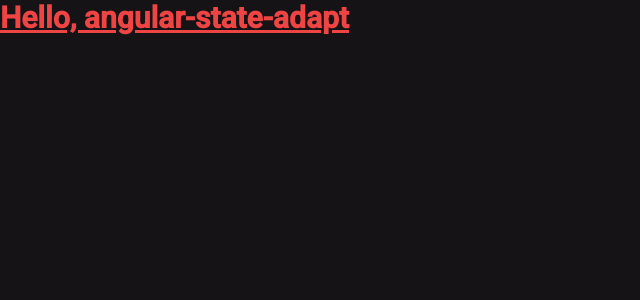
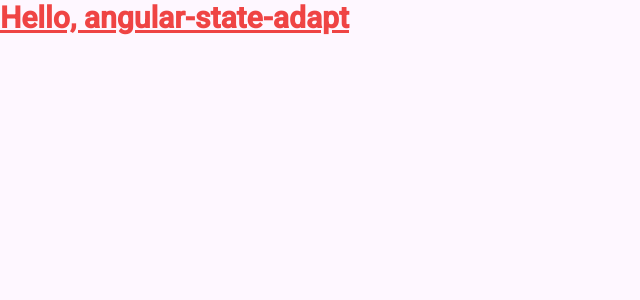
Before and after one commit to TopGITsan/angular-state-adapt, an Angular app: page / in a window 1280 px wide. Shown: the top 300 px of the page, without its empty margins (0-640 px from the left). Built offline with nearby package versions, Linux system fonts and the light colour scheme.

Commit message:
feat(styles.css): :lipstick: add variables and theme to global styles file

```diff
--- a/src/styles.scss
+++ b/src/styles.scss
@@ -1,30 +1,25 @@
 // Custom Theming for Angular Material
 // For more information: https://material.angular.io/guide/theming
+// css variables
+@use "variables" as variables;
+// material
 @use "@angular/material" as mat;
+// material custom theme
+@use "theme-colors" as customTheme;
 
 @tailwind base;
 @tailwind components;
 @tailwind utilities;
 
 html {
+  // Must specify color-scheme for theme mixin to automatically work
   color-scheme: light dark;
+
   @include mat.theme(
     (
       color: (
-        theme-type: light,
-        primary: mat.$azure-palette,
-        tertiary: mat.$blue-palette,
-      ),
-      typography: Roboto,
-      density: 0,
-    )
-  );
-  @include mat.theme(
-    (
-      color: (
-        primary: mat.$violet-palette,
-        tertiary: mat.$orange-palette,
-        theme-type: dark,
+        primary: customTheme.$primary-palette,
+        tertiary: customTheme.$tertiary-palette,
       ),
       typography: Roboto,
       density: 0,
@@ -46,5 +41,12 @@
   color-scheme: dark;
 }
 body.light {
-  color-scheme: dark;
+  color-scheme: light;
 }
+// TODO:
+// The colors would automatically change between light, light high contrast, dark, and dark high contrast based on user's preferences.
+// Use high contrast values when users prefer contrast
+// has bugs: Top-level selectors may not contain the parent selector "&". in  node_modules/@angular/material/core/tokens/_m3-system.scss 99:3  theme-overrides()
+// @media (prefers-contrast: more) {
+//   @include customTheme.high-contrast-overrides(color-scheme);
+// }
```
